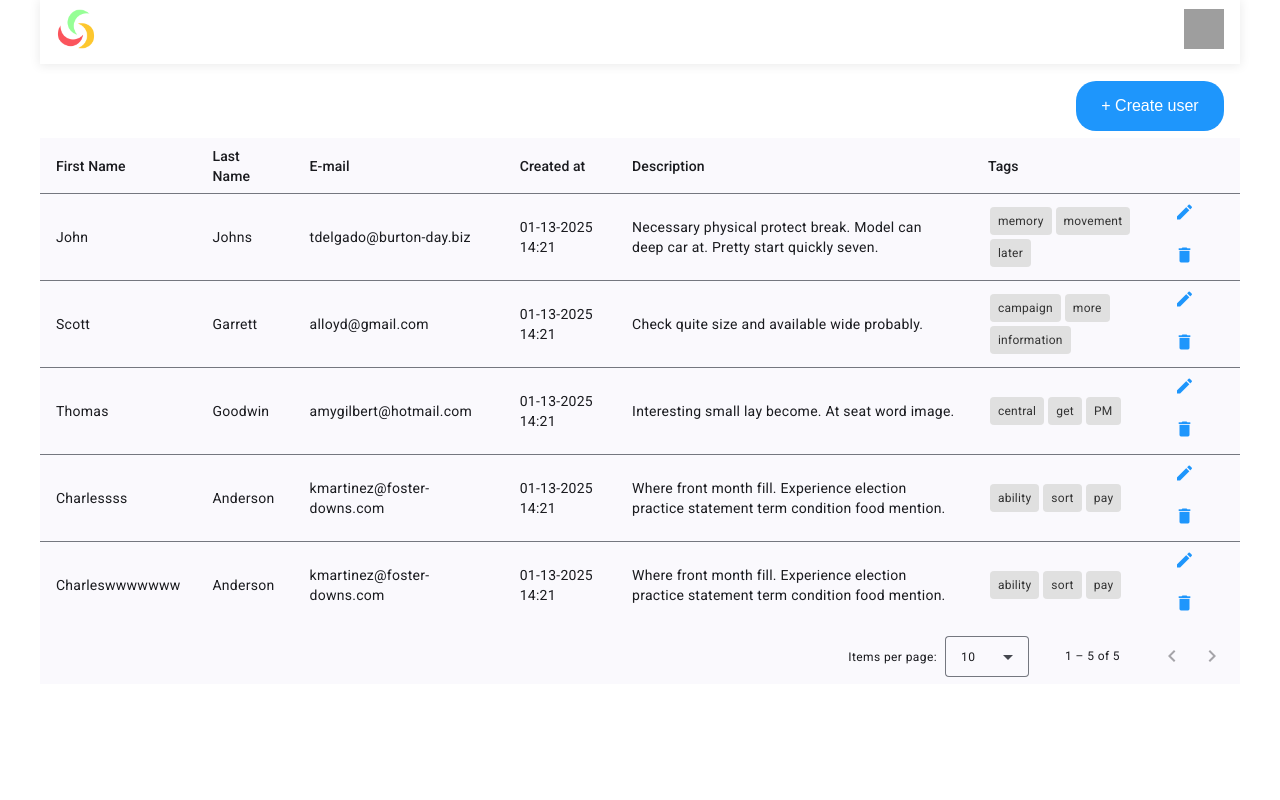
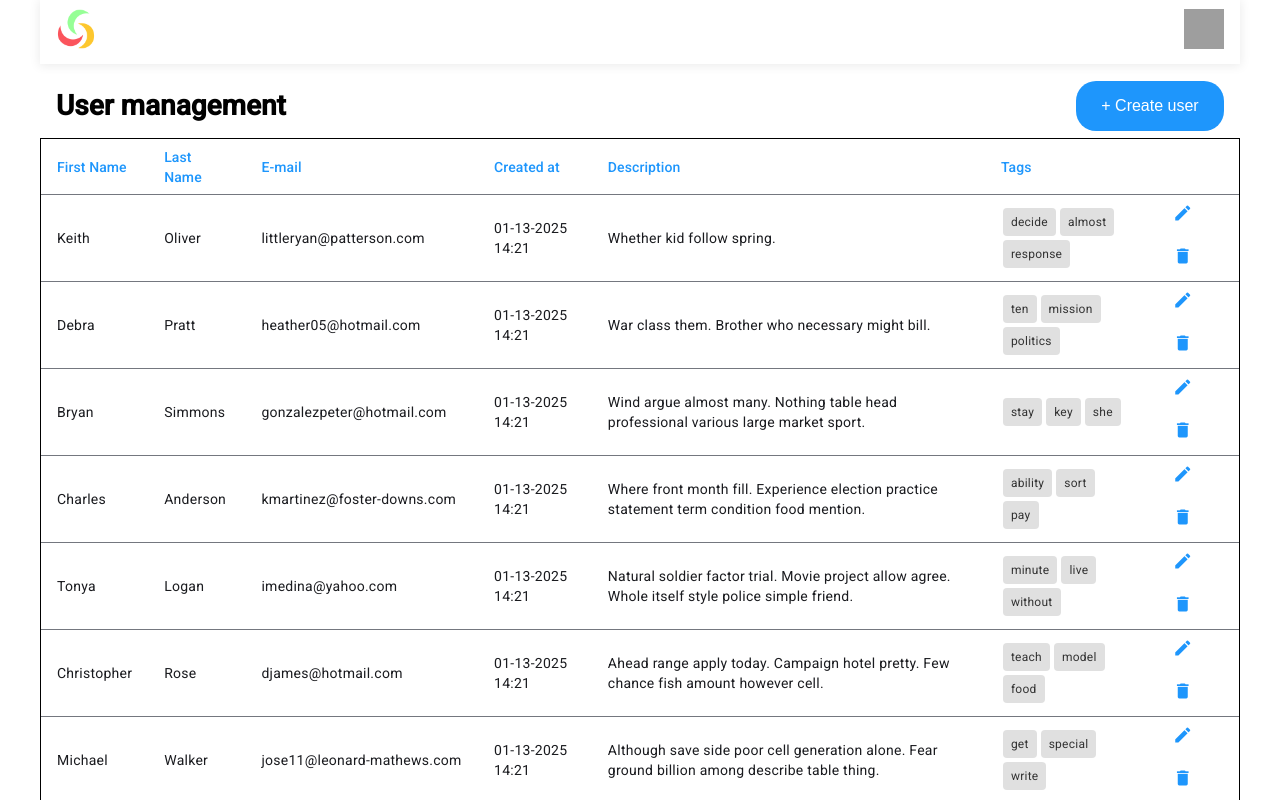
Before and after one commit to seriuksergii/User-management, an Angular app: page / in a window 1280 px wide. Shown: the top 800 px of the page. Built offline with nearby package versions, Linux system fonts and the light colour scheme; data requests are answered from the project's data file; grey boxes are pictures that could not be loaded.

Commit message:
improve UI

```diff
--- a/db.json
+++ b/db.json
@@ -28,6 +28,210 @@
   },
   "users": [
     {
+      "firstName": "Keith",
+      "lastName": "Oliver",
+      "createdAt": "2025-01-13T14:21:05.085841",
+      "tags": [
+        "decide",
+        "almost",
+        "response"
+      ],
+      "email": "littleryan@patterson.com",
+      "description": "Whether kid follow spring."
+    },
+    {
+      "firstName": "Debra",
+      "lastName": "Pratt",
+      "createdAt": "2025-01-13T14:21:05.086760",
+      "tags": [
+        "ten",
+        "mission",
+        "politics"
+      ],
+      "email": "heather05@hotmail.com",
+      "description": "War class them. Brother who necessary might bill."
+    },
+    {
+      "firstName": "Bryan",
+      "lastName": "Simmons",
+      "createdAt": "2025-01-13T14:21:05.087190",
+      "tags": [
+        "stay",
+        "key",
+        "she"
+      ],
+      "email": "gonzalezpeter@hotmail.com",
+      "description": "Wind argue almost many. Nothing table head professional various large market sport."
+    },
+    {
+      "firstName": "Charles",
+      "lastName": "Anderson",
+      "createdAt": "2025-01-13T14:21:05.087690",
+      "tags": [
+        "ability",
+        "sort",
+        "pay"
+      ],
+      "email": "kmartinez@foster-downs.com",
+      "description": "Where front month fill. Experience election practice statement term condition food mention."
+    },
+    {
+      "firstName": "Tonya",
+      "lastName": "Logan",
+      "createdAt": "2025-01-13T14:21:05.088314",
+      "tags": [
+        "minute",
+        "live",
+        "without"
+      ],
+      "email": "imedina@yahoo.com",
+      "description": "Natural soldier factor trial. Movie project allow agree.\nWhole itself style police simple friend."
+    },
+    {
+      "firstName": "Christopher",
+      "lastName": "Rose",
+      "createdAt": "2025-01-13T14:21:05.088707",
+      "tags": [
+        "teach",
+        "model",
+        "food"
+      ],
+      "email": "djames@hotmail.com",
+      "description": "Ahead range apply today. Campaign hotel pretty. Few chance fish amount however cell."
+    },
+    {
+      "firstName": "Michael",
+      "lastName": "Walker",
+      "createdAt": "2025-01-13T14:21:05.089217",
+      "tags": [
+        "get",
+        "special",
+        "write"
+      ],
+      "email": "jose11@leonard-mathews.com",
+      "description": "Although save side poor cell generation alone. Fear ground billion among describe table thing."
+    },
+    {
+      "firstName": "Shelby",
+      "lastName": "Smith",
+      "createdAt": "2025-01-13T14:21:05.089831",
+      "tags": [
+        "play",
+        "week",
+        "heavy"
+      ],
+      "email": "westthomas@gonzalez-soto.com",
+      "description": "Machine energy foot happy than. Former box fly. Cost machine huge whatever impact camera test."
+    },
+    {
+      "firstName": "Amanda",
+      "lastName": "Campbell",
+      "createdAt": "2025-01-13T14:21:05.090589",
+      "tags": [
+        "receive",
+        "bring",
+        "claim"
+      ],
+      "email": "fmoran@yahoo.com",
+      "description": "Field have wrong read. Build change treat."
+    },
+    {
+      "firstName": "Kevin",
+      "lastName": "Heath",
+      "createdAt": "2025-01-13T14:21:05.090971",
+      "tags": [
+        "defense",
+        "page",
+        "red"
+      ],
+      "email": "brett29@yahoo.com",
+      "description": "Near even put line military. News culture accept collection point."
+    },
+    {
+      "firstName": "Arthur",
+      "lastName": "Gonzalez",
+      "createdAt": "2025-01-13T14:21:05.091309",
+      "tags": [
+        "wear",
+        "own",
+        "poor"
+      ],
+      "email": "lfrench@hotmail.com",
+      "description": "She yard lot trip tax. Bed foot all between. Account I yard listen."
+    },
+    {
+      "firstName": "Ashley",
+      "lastName": "Wilson",
+      "createdAt": "2025-01-13T14:21:05.091740",
+      "tags": [
+        "method",
+        "where",
+        "stay"
+      ],
+      "email": "bbentley@hunt.com",
+      "description": "Star range always. Tend now among reduce. Bad address exactly. Probably only team country prepare."
+    },
+    {
+      "firstName": "James",
+      "lastName": "White",
+      "createdAt": "2025-01-13T14:21:05.092512",
+      "tags": [
+        "artist",
+        "low",
+        "industry"
+      ],
+      "email": "lhuff@howard.com",
+      "description": "Ten office represent smile economy."
+    },
+    {
+      "firstName": "Patricia",
+      "lastName": "Baker",
+      "createdAt": "2025-01-13T14:21:05.093169",
+      "tags": [
+        "give",
+        "military",
+        "class"
+      ],
+      "email": "brendabutler@weaver-daniel.biz",
+      "description": "Statement ever executive our opportunity set. Suggest music before serious industry least."
+    },
+    {
+      "firstName": "Amber",
+      "lastName": "Lester",
+      "createdAt": "2025-01-13T14:21:05.094294",
+      "tags": [
+        "economic",
+        "letter",
+        "natural"
+      ],
+      "email": "jason93@skinner.com",
+      "description": "Other left base benefit lay energy. When brother international where these woman rate."
+    },
+    {
+      "firstName": "Dan",
+      "lastName": "Smith",
+      "createdAt": "2025-01-13T14:21:05.095377",
+      "tags": [
+        "Mrs",
+        "both",
+        "last"
+      ],
+      "email": "kevin07@yahoo.com",
+      "description": "Congress thank evidence their. Industry lawyer morning similar ball risk."
+    },
+    {
+      "firstName": "Diana",
+      "lastName": "Johnson",
+      "createdAt": "2025-01-13T14:21:05.095938",
+      "tags": [
+        "would",
+        "appear",
+        "job"
+      ],
+      "email": "robinmunoz@johnson-thompson.org",
+      "description": "Family nothing food woman. Like across race ability whom rich modern."
+    },
+    {
       "firstName": "John",
       "lastName": "Johns",
       "createdAt": "2025-01-13T14:21:05.097075",
@@ -37,8 +241,7 @@
         "later"
       ],
       "email": "tdelgado@burton-day.biz",
-      "description": "Necessary physical protect break. Model can deep car at. Pretty start quickly seven.",
-      "id": "3be0"
+      "description": "Necessary physical protect break. Model can deep car at. Pretty start quickly seven."
     },
     {
       "firstName": "Scott",
@@ -50,8 +253,7 @@
         "information"
       ],
       "email": "alloyd@gmail.com",
-      "description": "Check quite size and available wide probably.",
-      "id": "e745"
+      "description": "Check quite size and available wide probably."
     },
     {
       "firstName": "Thomas",
@@ -63,36 +265,7 @@
         "PM"
       ],
       "email": "amygilbert@hotmail.com",
-      "description": "Interesting small lay become. At seat word image.",
-      "id": "095e"
-    },
-    {
-      "id": "1968",
-      "firstName": "Charlessss",
-      "lastName": "Anderson",
-      "email": "kmartinez@foster-downs.com",
-      "createdAt": "2025-01-13T14:21:05.087690",
-      "description": "Where front month fill. Experience election practice statement term condition food mention.",
-      "tags": [
-        "ability",
-        "sort",
-        "pay"
-      ],
-      "actions": ""
-    },
-    {
-      "id": "50f6",
-      "firstName": "Charleswwwwwww",
-      "lastName": "Anderson",
-      "email": "kmartinez@foster-downs.com",
-      "createdAt": "2025-01-13T14:21:05.087690",
-      "description": "Where front month fill. Experience election practice statement term condition food mention.",
-      "tags": [
-        "ability",
-        "sort",
-        "pay"
-      ],
-      "actions": ""
+      "description": "Interesting small lay become. At seat word image."
     }
   ]
 }
--- a/src/app/app.component.html
+++ b/src/app/app.component.html
@@ -1,7 +1,7 @@
 <app-header></app-header>
 <div class="container">
   <mat-toolbar style="background-color: #fff; margin-top: 10px;">
-    <span style="font-size: 28px; font-weight: 900;">User management</span>
+    <span class="list-title" style="font-size: 28px; font-weight: 900;">User management</span>
     <span class="example-spacer"></span>
     <button mat-flat-button (click)="openUsersForm()"
       style="border-radius: 20px; width: 148px; height: 50px; background-color: #1E96FC; border: none; color: #fff; font-size: 16px; cursor: pointer;">
--- a/src/app/app.component.scss
+++ b/src/app/app.component.scss
@@ -44,3 +44,16 @@ button[mat-icon-button]:hover {
 .header_cell {
   background-color: #fff;
 }
+
+th {
+  color: #1e96fc;
+}
+
+table {
+  background-color: #fff;
+  border: 1px solid #000;
+}
+
+.list-title {
+  color: #000;
+}
--- a/src/app/app.component.ts
+++ b/src/app/app.component.ts
@@ -16,7 +16,7 @@ import { ConfirmationModalComponent } from './components/confirmation-modal/conf
 import {
   User,
   UserAddEditComponent,
-} from './user-add-edit/user-add-edit.component';
+} from './components/user-add-edit/user-add-edit.component';
 
 @Component({
   selector: 'app-root',
--- a/src/app/user-add-edit/user-add-edit.component.html
+++ b/src/app/components/user-add-edit/user-add-edit.component.html
@@ -1,6 +1,6 @@
 <div class="modal-container">
   <div mat-dialog-title>
-    <h1>Create new user</h1>
+    <h1 class="title">Create user</h1>
   </div>
   <form [formGroup]="userForm" (ngSubmit)="onFormSubmit()">
     <div mat-dialog-content>
@@ -8,12 +8,12 @@
         <mat-label>First Name</mat-label>
         <input matInput type="text" placeholder="Enter your name" required formControlName="firstName">
       </mat-form-field>
-      <div mat-dialog-content>
-        <mat-form-field appearance="outline">
-          <mat-label>Last Name</mat-label>
-          <input matInput type="text" placeholder="Enter your last name" required formControlName="lastName">
-        </mat-form-field>
-      </div>
+
+      <mat-form-field appearance="outline">
+        <mat-label>Last Name</mat-label>
+        <input matInput type="text" placeholder="Enter your last name" required formControlName="lastName">
+      </mat-form-field>
+
 
       <mat-form-field appearance="outline">
         <mat-label>Enter your email</mat-label>
@@ -40,7 +40,7 @@
       </div>
       <div>
         <mat-form-field appearance="outline">
-          <mat-label>Toppings</mat-label>
+          <mat-label>Tags</mat-label>
           <mat-select [formControl]="tags" multiple>
             @for (tags of tagsList; track tags) {
             <mat-option [value]="tags">{{tags}}</mat-option>
--- a/src/app/user-add-edit/user-add-edit.component.scss
+++ b/src/app/components/user-add-edit/user-add-edit.component.scss
@@ -1,13 +1,21 @@
+.title {
+  text-align: center;
+}
+
 .modal-container {
   display: flex;
   flex-direction: column;
   margin: 0 auto;
+  mat-form-field {
+    width: 100%;
+  }
 }
 
 .buttons {
   display: flex;
   padding-bottom: 20px;
   justify-content: flex-end;
+  gap: 10px;
 
   button {
     width: 100px;
--- a/src/app/user-add-edit/user-add-edit.component.ts
+++ b/src/app/components/user-add-edit/user-add-edit.component.ts
@@ -24,7 +24,8 @@ import { MatDialogRef } from '@angular/material/dialog';
 import { MatButtonModule } from '@angular/material/button';
 import { MatDialogModule } from '@angular/material/dialog';
 import { MAT_DIALOG_DATA } from '@angular/material/dialog';
-import { UsersService } from '../service/users.service';
+import { UsersService } from '../../service/users.service';
+import { MatTableModule } from '@angular/material/table';
 
 export interface User {
   firstName: string;
@@ -48,6 +49,7 @@ export interface User {
     MatSelectModule,
     MatButtonModule,
     MatDialogModule,
+    MatTableModule,
   ],
   templateUrl: './user-add-edit.component.html',
   styleUrl: './user-add-edit.component.scss',
@@ -69,6 +71,8 @@ export class UserAddEditComponent implements OnInit {
   readonly email = new FormControl('', [Validators.required, Validators.email]);
 
   errorMessage = signal('');
+  dataSource: any;
+  displayedColumns: any;
 
   constructor(
     private fb: FormBuilder,
--- a/src/app/service/users.service.ts
+++ b/src/app/service/users.service.ts
@@ -1,8 +1,7 @@
 import { HttpClient } from '@angular/common/http';
 import { Injectable } from '@angular/core';
 import { Observable } from 'rxjs';
-import { User } from '../user-add-edit/user-add-edit.component';
-
+import { User } from '../components/user-add-edit/user-add-edit.component';
 
 @Injectable({
   providedIn: 'root',
--- a/src/styles.scss
+++ b/src/styles.scss
@@ -2,3 +2,4 @@
 
 html, body { height: 100%; }
 body { margin: 0; font-family: Roboto, "Helvetica Neue", sans-serif; }
+$primary-color: #1e96fc;
```
Also changed, not shown: 1 other file (tests, documents, lock files or other folders).
